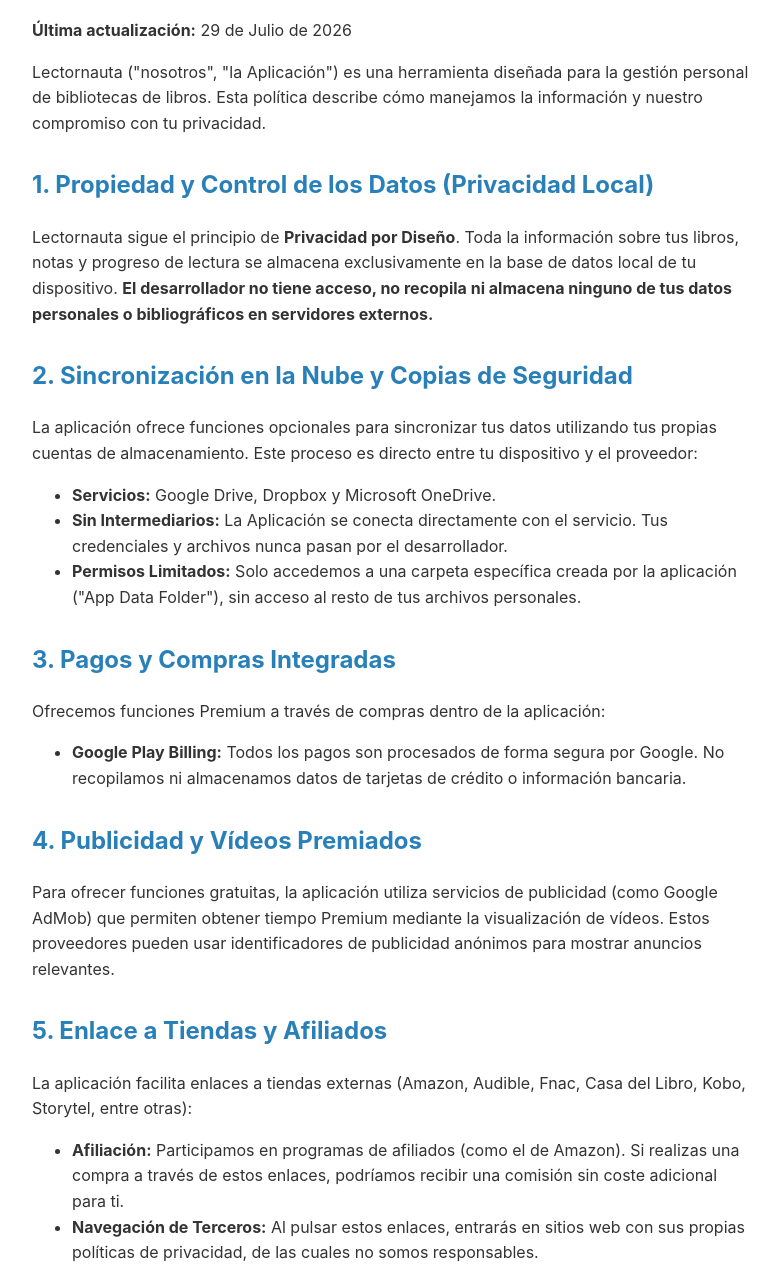
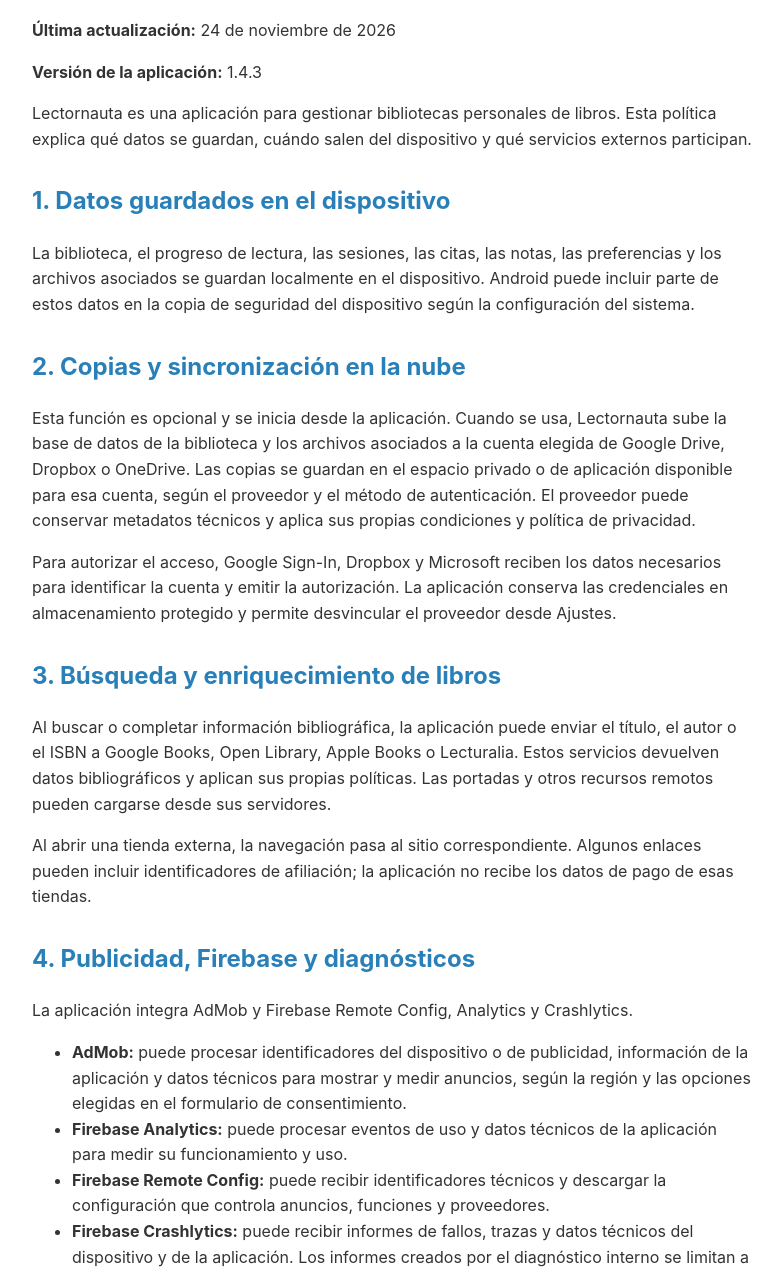
Before and after one commit to Lacrator/lectornauta-legal, a plain HTML site: page index.html in a window 1280 px wide. Shown: the part 148-1420 px from the top of the page, without its empty margins (248-1031 px from the left). Drawn offline with Linux system fonts and the light colour scheme.

Commit message:
Revise privacy policy and update version details
Updated privacy policy to reflect new features and data handling practices.

```diff
--- a/index.html
+++ b/index.html
@@ -12,55 +12,65 @@
         p, ul { margin-bottom: 15px; }
         .contact-info { background: #e8f4fd; padding: 15px; border-left: 4px solid #3498db; margin-top: 30px; }
         footer { text-align: center; margin-top: 40px; font-size: 0.8em; color: #7f8c8d; }
+        a { color: #217dbb; }
     </style>
 </head>
 <body>
     <div class="container">
         <h1>Política de Privacidad de Lectornauta</h1>
-        <p><strong>Última actualización:</strong> 29 de Julio de 2026</p>
+        <p><strong>Última actualización:</strong> 24 de noviembre de 2026</p>
+        <p><strong>Versión de la aplicación:</strong> 1.4.3</p>
 
-        <p>Lectornauta ("nosotros", "la Aplicación") es una herramienta diseñada para la gestión personal de bibliotecas de libros. Esta política describe cómo manejamos la información y nuestro compromiso con tu privacidad.</p>
+        <p>Lectornauta es una aplicación para gestionar bibliotecas personales de libros. Esta política explica qué datos se guardan, cuándo salen del dispositivo y qué servicios externos participan.</p>
 
-        <h2>1. Propiedad y Control de los Datos (Privacidad Local)</h2>
-        <p>Lectornauta sigue el principio de <strong>Privacidad por Diseño</strong>. Toda la información sobre tus libros, notas y progreso de lectura se almacena exclusivamente en la base de datos local de tu dispositivo. <strong>El desarrollador no tiene acceso, no recopila ni almacena ninguno de tus datos personales o bibliográficos en servidores externos.</strong></p>
+        <h2>1. Datos guardados en el dispositivo</h2>
+        <p>La biblioteca, el progreso de lectura, las sesiones, las citas, las notas, las preferencias y los archivos asociados se guardan localmente en el dispositivo. Android puede incluir parte de estos datos en la copia de seguridad del dispositivo según la configuración del sistema.</p>
 
-        <h2>2. Sincronización en la Nube y Copias de Seguridad</h2>
-        <p>La aplicación ofrece funciones opcionales para sincronizar tus datos utilizando tus propias cuentas de almacenamiento. Este proceso es directo entre tu dispositivo y el proveedor:</p>
+        <h2>2. Copias y sincronización en la nube</h2>
+        <p>Esta función es opcional y se inicia desde la aplicación. Cuando se usa, Lectornauta sube la base de datos de la biblioteca y los archivos asociados a la cuenta elegida de Google Drive, Dropbox o OneDrive. Las copias se guardan en el espacio privado o de aplicación disponible para esa cuenta, según el proveedor y el método de autenticación. El proveedor puede conservar metadatos técnicos y aplica sus propias condiciones y política de privacidad.</p>
+        <p>Para autorizar el acceso, Google Sign-In, Dropbox y Microsoft reciben los datos necesarios para identificar la cuenta y emitir la autorización. La aplicación conserva las credenciales en almacenamiento protegido y permite desvincular el proveedor desde Ajustes.</p>
+
+        <h2>3. Búsqueda y enriquecimiento de libros</h2>
+        <p>Al buscar o completar información bibliográfica, la aplicación puede enviar el título, el autor o el ISBN a Google Books, Open Library, Apple Books o Lecturalia. Estos servicios devuelven datos bibliográficos y aplican sus propias políticas. Las portadas y otros recursos remotos pueden cargarse desde sus servidores.</p>
+        <p>Al abrir una tienda externa, la navegación pasa al sitio correspondiente. Algunos enlaces pueden incluir identificadores de afiliación; la aplicación no recibe los datos de pago de esas tiendas.</p>
+
+        <h2>4. Publicidad, Firebase y diagnósticos</h2>
+        <p>La aplicación integra AdMob y Firebase Remote Config, Analytics y Crashlytics.</p>
         <ul>
-            <li><strong>Servicios:</strong> Google Drive, Dropbox y Microsoft OneDrive.</li>
-            <li><strong>Sin Intermediarios:</strong> La Aplicación se conecta directamente con el servicio. Tus credenciales y archivos nunca pasan por el desarrollador.</li>
-            <li><strong>Permisos Limitados:</strong> Solo accedemos a una carpeta específica creada por la aplicación ("App Data Folder"), sin acceso al resto de tus archivos personales.</li>
+            <li><strong>AdMob:</strong> puede procesar identificadores del dispositivo o de publicidad, información de la aplicación y datos técnicos para mostrar y medir anuncios, según la región y las opciones elegidas en el formulario de consentimiento.</li>
+            <li><strong>Firebase Analytics:</strong> puede procesar eventos de uso y datos técnicos de la aplicación para medir su funcionamiento y uso.</li>
+            <li><strong>Firebase Remote Config:</strong> puede recibir identificadores técnicos y descargar la configuración que controla anuncios, funciones y proveedores.</li>
+            <li><strong>Firebase Crashlytics:</strong> puede recibir informes de fallos, trazas y datos técnicos del dispositivo y de la aplicación. Los informes creados por el diagnóstico interno se limitan a información técnica y no incluyen libros, cuentas, nombres de archivos ni respuestas de servidores.</li>
         </ul>
+        <p>El consentimiento publicitario se solicita mediante UMP cuando corresponde. Las opciones se pueden revisar desde <strong>Ajustes → Privacidad → Opciones de privacidad</strong>.</p>
 
-        <h2>3. Pagos y Compras Integradas</h2>
-        <p>Ofrecemos funciones Premium a través de compras dentro de la aplicación:</p>
-        <ul>
-            <li><strong>Google Play Billing:</strong> Todos los pagos son procesados de forma segura por Google. No recopilamos ni almacenamos datos de tarjetas de crédito o información bancaria.</li>
-        </ul>
+        <h2>5. Compras</h2>
+        <p>Las compras se procesan mediante Google Play Billing. Lectornauta recibe el producto, el estado de la compra, el token de compra y las fechas necesarias para activar el acceso. Google Play procesa los datos de pago; Lectornauta no recibe el número de tarjeta.</p>
 
-        <h2>4. Publicidad y Vídeos Premiados</h2>
-        <p>Para ofrecer funciones gratuitas, la aplicación utiliza servicios de publicidad (como Google AdMob) que permiten obtener tiempo Premium mediante la visualización de vídeos. Estos proveedores pueden usar identificadores de publicidad anónimos para mostrar anuncios relevantes.</p>
+        <h2>6. Exportación, informes y soporte</h2>
+        <p>Las exportaciones y los informes solo se comparten cuando la persona usuaria elige una aplicación o servicio mediante el selector de Android. El informe técnico puede incluir versión, versión de Android, fabricante, modelo, ABI, idioma y eventos técnicos sanitizados.</p>
 
-        <h2>5. Enlace a Tiendas y Afiliados</h2>
-        <p>La aplicación facilita enlaces a tiendas externas (Amazon, Audible, Fnac, Casa del Libro, Kobo, Storytel, entre otras):</p>
-        <ul>
-            <li><strong>Afiliación:</strong> Participamos en programas de afiliados (como el de Amazon). Si realizas una compra a través de estos enlaces, podríamos recibir una comisión sin coste adicional para ti.</li>
-            <li><strong>Navegación de Terceros:</strong> Al pulsar estos enlaces, entrarás en sitios web con sus propias políticas de privacidad, de las cuales no somos responsables.</li>
-        </ul>
+        <h2>7. Conservación y eliminación</h2>
+        <p>Los datos locales se conservan hasta que la persona usuaria los borra, desinstala la aplicación o elimina sus copias. Las copias en la nube deben eliminarse desde la función de la aplicación o desde el proveedor correspondiente. Los datos tratados por Google, Dropbox, Microsoft, los servicios bibliográficos y los SDK de publicidad o Firebase están sujetos a sus propios plazos y políticas.</p>
 
-        <h2>6. Servicios de Búsqueda</h2>
-        <p>Utilizamos la API de Google Books para recuperar información de libros. Al realizar una búsqueda, los términos consultados se envían a Google de acuerdo con su política de privacidad.</p>
+        <p>Lectornauta no vende los datos de las personas usuarias.</p>
 
         <div class="contact-info">
-            <h2>7. Contacto</h2>
-            <p>Si tienes cualquier duda sobre esta política, puedes contactar con el desarrollador:</p>
-            <p><strong>Desarrollador:</strong> Lacrator</p>
-            <p><strong>Email:</strong> <a href="mailto:rumd0079@gmail.com">rumd0079@gmail.com</a></p>
+            <strong>Contacto:</strong> Para solicitar ayuda sobre los datos tratados por la aplicación, escribe a <a href="mailto:rumd0079@gmail.com">rumd0079@gmail.com</a>.
         </div>
 
-        <footer>
-            &copy; 2026 Lectornauta - Todos los derechos reservados.
-        </footer>
+        <h2>8. Proveedores externos</h2>
+        <ul>
+            <li><a href="https://policies.google.com/privacy">Google Play, Google Drive y Google</a></li>
+            <li><a href="https://policies.google.com/technologies/partner-sites">Google AdMob</a></li>
+            <li><a href="https://firebase.google.com/support/privacy">Firebase</a></li>
+            <li><a href="https://www.dropbox.com/privacy">Dropbox</a></li>
+            <li><a href="https://privacy.microsoft.com/privacystatement">Microsoft OneDrive</a></li>
+            <li><a href="https://openlibrary.org/privacy">Open Library</a></li>
+            <li><a href="https://www.apple.com/legal/privacy/">Apple</a></li>
+            <li><a href="https://www.lecturalia.com/">Lecturalia</a></li>
+        </ul>
     </div>
+    <footer>&copy; 2026 Lectornauta</footer>
 </body>
 </html>
```
